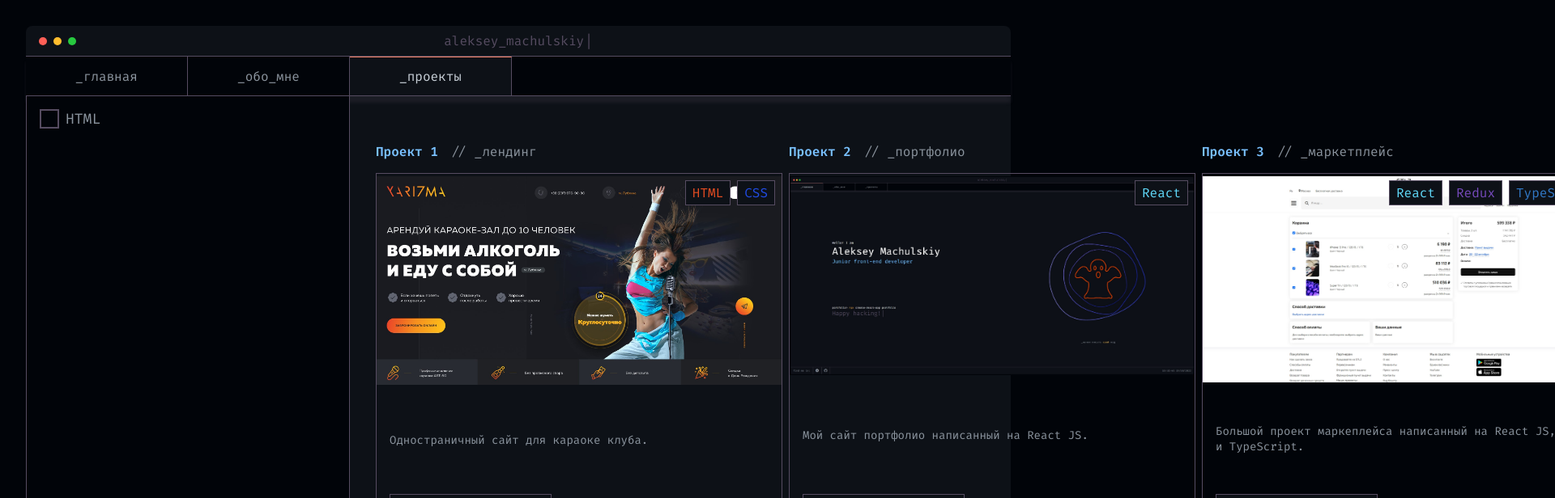
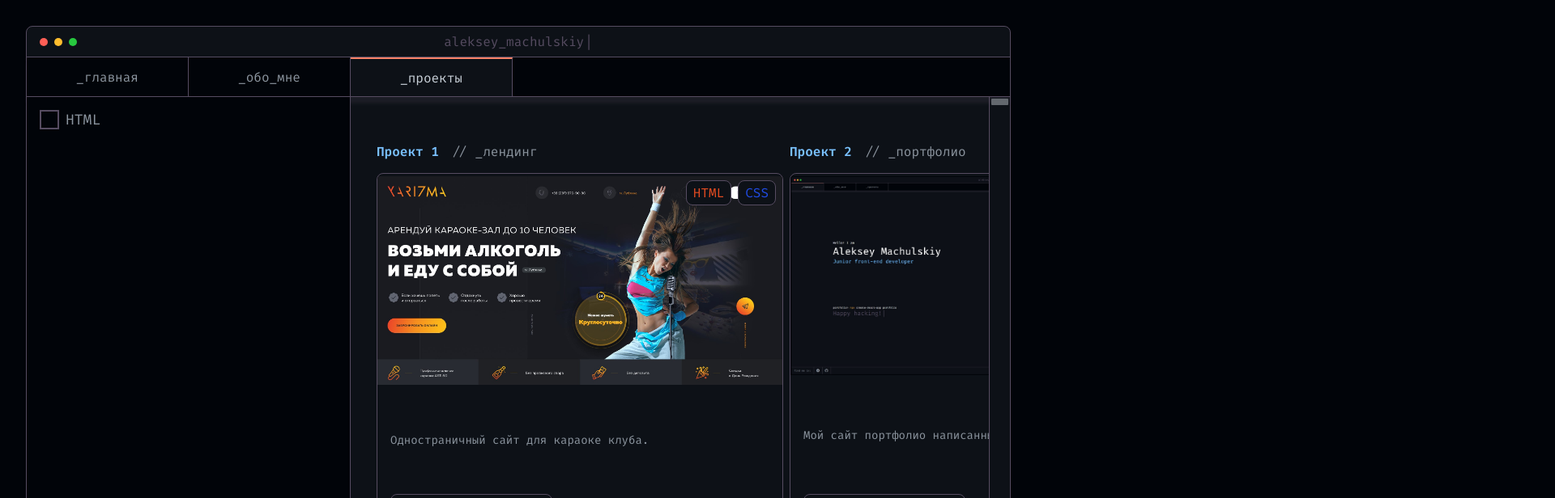
Before and after one commit to AMachulskiy/portfolio, a React app: page /projects in a window 1280 px wide. Shown: the top 616 px of the page at 81% size, 1920 px wide, since content can reach past the window. Built offline with nearby package versions, Linux system fonts and the light colour scheme; the HTML template or start-up script is replaced by a standard one.

Commit message:
Некоторые улучшения стилей

```diff
--- a/src/components/cards/projectCard/projectCard.scss
+++ b/src/components/cards/projectCard/projectCard.scss
@@ -13,6 +13,12 @@
     height: 450px;
     border: 1px solid $color_text-dark;
     position: relative;
+    transition: $transition;
+    border-radius: $size;
+    overflow: hidden;
+    &:hover {
+      box-shadow: $shadow;
+    }
   }
 }
 
@@ -47,6 +53,7 @@
   border: 1px solid $color_text-dark;
   padding: $size - 4 $size;
   background-color: $color_bg;
+  border-radius: $size;
 }
 .project__icon-html {
   color: $color_html;
@@ -81,6 +88,8 @@
   background-color: $color_bg;
   border: 1px solid $color_text-dark;
   color: $color_text-light;
+  border-radius: $size;
+  transition: $transition;
   &:hover {
     color: $color_text-hover;
     background-color: $color_bg-dark;
--- a/src/components/explorers/aboutMeExplorer/aboutMeExplorer.scss
+++ b/src/components/explorers/aboutMeExplorer/aboutMeExplorer.scss
@@ -8,6 +8,7 @@
     background-color: $color_bg-dark;
     border-right: 1px solid $color_text-dark;
     border-left: 1px solid $color_text-dark;
+    margin-left: -1px;
   }
   &__sidebar-folders {
     color: $color_text-light;
@@ -29,6 +30,7 @@
     gap: $size - 4;
     padding: 16px 0 16px 16px;
     a {
+      transition: $transition;
       &:hover {
         color: $color_text-hover;
       }
@@ -96,6 +98,7 @@
   &__elem {
     padding: 2px;
     border-right: 1px solid $color_text-dark;
+    margin-right: -1px;
     &::before {
       content: '';
       display: block;
--- a/src/components/explorers/projectsExplorer/projectsExplorer.scss
+++ b/src/components/explorers/projectsExplorer/projectsExplorer.scss
@@ -9,15 +9,18 @@
     background-color: $color_bg-dark;
     border-right: 1px solid $color_text-dark;
     border-left: 1px solid $color_text-dark;
+    margin-left: -1px;
   }
   &__content {
     display: grid;
     grid-template-columns: 1fr 1fr 1fr;
+    grid-auto-rows: 1fr;
     align-items: center;
     justify-items: center;
     gap: $size;
     border-right: 1px solid $color_text-dark;
     padding: $size * 4;
+    overflow-y: auto;
   }
   &__elem {
     padding: 2px;
--- a/src/components/explorers/projectsExplorer/projectsExplorer.tsx
+++ b/src/components/explorers/projectsExplorer/projectsExplorer.tsx
@@ -30,6 +30,7 @@ const ProjectsExplorer: ReactFC = () => {
           subtitle='// _портфолио'
           img='../../img/portfolio.jpg'
           react
+          ts
           description='Мой сайт портфолио написанный на React JS.'
         />
         <ProjectCard
--- a/src/components/footer/footer.scss
+++ b/src/components/footer/footer.scss
@@ -6,21 +6,21 @@
   justify-content: space-between;
   border-top: 1px solid $color_text-dark;
   &__time {
-    margin-right: 8px;
+    margin-right: $size;
   }
-  &__date {}
 }
 .social {
   display: flex;
   align-items: center;
   &__item {
-  padding: 12px 16px;
-  border-right: 1px solid $color_text-dark;
-}
+    padding: 12px 16px;
+    border-right: 1px solid $color_text-dark;
+  }
 }
 .icons {
   font-size: 20px;
   cursor: pointer;
+  transition: $transition;
   &:hover {
     color: $color_text-hover;
   }
--- a/src/components/navMenu/navMenu.scss
+++ b/src/components/navMenu/navMenu.scss
@@ -5,7 +5,7 @@
   background-color: $color_bg-dark;
   border-top: 1px solid $color_text-dark;
   border-bottom: 1px solid $color_text-dark;
-  box-shadow: 0px 8px 4px 0px rgba(86, 76, 97, 0.2);
+  box-shadow: $shadow;
   &__btn {
     cursor: default;
     width: 200px;
@@ -14,13 +14,14 @@
     display: flex;
     align-items: center;
     justify-content: center;
+    transition: $transition;
     &:hover {
       color: $color_nav-active;
     }
     &.active {
       color: $color_nav-active;
       background-color: $color_bg;
-      border-top: 1px solid $color_nav-border-active;
+      border-top: 2px solid $color_nav-border-active;
     }
   }
 }
--- a/src/components/windowWrap/windowWrap.scss
+++ b/src/components/windowWrap/windowWrap.scss
@@ -11,4 +11,5 @@
   background-color: $color_bg;
   display: flex;
   flex-direction: column;
+  border: 1px solid $color_text-dark;
 }
--- a/src/pages/home/home.scss
+++ b/src/pages/home/home.scss
@@ -15,6 +15,7 @@
   &__title {
     font-size: 62px;
     color: $color_text-light;
+    margin: $size * 2 0;
   }
   &__status {
     font-size: 32px;
--- a/src/styles/settings.scss
+++ b/src/styles/settings.scss
@@ -23,4 +23,6 @@ $color_dot-green: #27c93f;
 $color_scroll-elem: #63686e;
 $color_ghost-fill: #d93d00;
 
+$transition: all 0.3s ease-in-out;
+$shadow: 0px 8px 4px 0px rgba(86, 76, 97, 0.2);
 $size: 8px;
```
